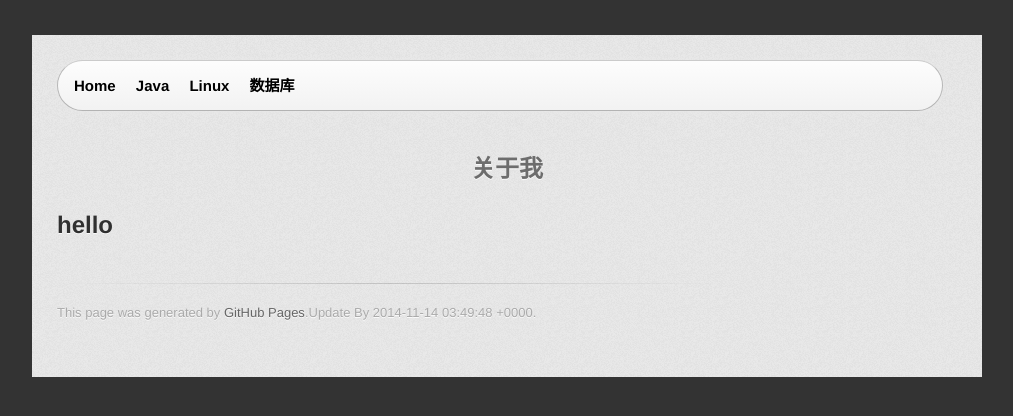
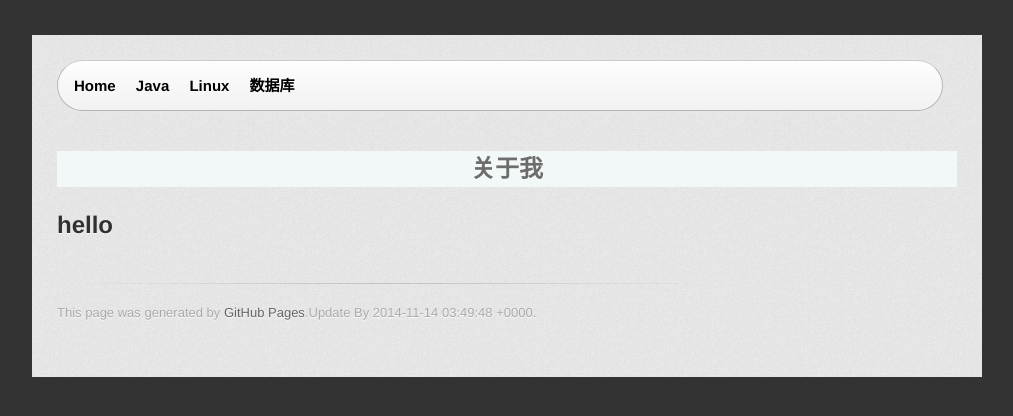
Before and after one commit to warningrc/warningrc.github.io, a Jekyll site: the page built from about.md, in a window 1280 px wide. Shown: the top 416 px of the page, without its empty margins (133-1146 px from the left). Built offline with Jekyll 4.4.1, drawn with Linux system fonts in a browser that asks for light colours.

Commit message:
修改样式文件

```diff
--- a/stylesheets/stylesheet.css
+++ b/stylesheets/stylesheet.css
@@ -173,6 +173,7 @@ form {
 
 h1 {
   text-align: center;
+  background-color: #F2F8F7;
 }
 
 h2 {
```
